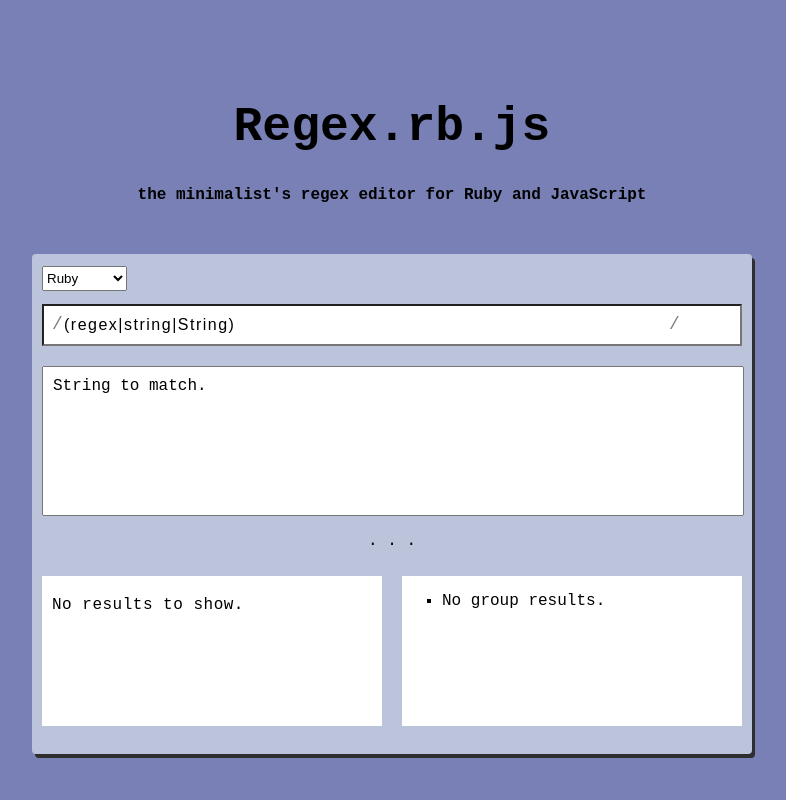
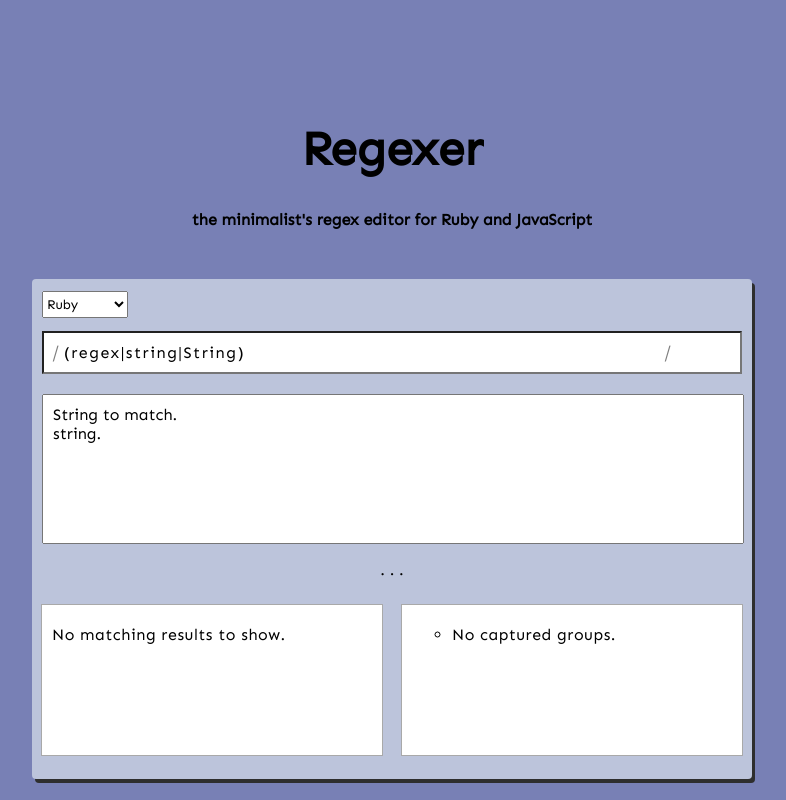
Before and after one commit to jordanmoore753/JS-Ruby-Regex, a React (Create React App) app: page / in a window 1280 px wide. Shown: the whole page, without its empty margins (248-1034 px from the left). Built offline with nearby package versions, Linux system fonts and the light colour scheme.

Commit message:
js and rb working, create mobile styling

```diff
--- a/public/index.html
+++ b/public/index.html
@@ -9,6 +9,7 @@
       name="description"
       content="Web site created using create-react-app"
     />
+    <link href="https://fonts.googleapis.com/css?family=Sen&display=swap" rel="stylesheet">
     <link rel="apple-touch-icon" href="%PUBLIC_URL%/logo192.png" />
     <!--
       manifest.json provides metadata used when your web app is installed on a
@@ -24,7 +25,7 @@
       work correctly both with client-side routing and a non-root public URL.
       Learn how to configure a non-root public URL by running `npm run build`.
     -->
-    <title>React App</title>
+    <title>Regexer</title>
   </head>
   <body>
     <noscript>You need to enable JavaScript to run this app.</noscript>
--- a/src/App.js
+++ b/src/App.js
@@ -6,9 +6,9 @@
   state = {
     regexText: '(regex|string|String)',
     options: '',
-    strText: 'String to match.',
-    matchText: { __html: 'No results to show.' },
-    groupMatches: { __html: '<li>No group results.</li>' },
+    strText: "String to match.\nstring.",
+    matchText: { __html: '<p>No matching results to show.</p>' },
+    groupMatches: { __html: '<li>No captured groups.</li>' },
     language: 'Ruby'
   };
 
@@ -46,13 +46,13 @@
     try {
       regex = new RegExp(data.regex, data.opt);
     } catch(error) {
-      this.matchChange({ __html: 'Invalid regex.'});
+      this.matchChange({ __html: '<p>Invalid regex.</p>'});
       return this.groupChange({ __html: '<li>No group results.</li>'});
     }
 
     let results = Helper.matchJS(regex, data.string);
     let element = Helper.createJSHighlight(results, regex, data.string);
-    let g = Helper.groupJS(results);
+    let g = Helper.makeLiJS(results.groups);
 
     this.matchChange(element);
     this.groupChange(g);
@@ -63,7 +63,7 @@
 
     let data = {
       'regex': this.state.regexText,
-      'string': this.state.strText,
+      'string': this.state.strText.split('\n'),
       'opt': this.state.options
     };
 
@@ -84,13 +84,15 @@
     .then(function(json) {
       if (Helper.isError(json)) {
         self.matchChange({ __html: Helper.createErrorMsg(json) });
-        self.groupChange({ __html: '<li>No group results.</li>'});
+        self.groupChange({ __html: '<li>No captured groups.</li>'});
         return;
       }
 
+      let paragraphs = '';
       let g = Helper.getGroups(json.groups);
+      json.match.forEach((para) => paragraphs += para);
 
-      self.matchChange({ __html: json.match });
+      self.matchChange({ __html: paragraphs });
       self.groupChange(g);
     })
     .catch(function(error) {
@@ -139,9 +141,10 @@
           onBlur={this.fetchResults}
         />
         <p className="dots">. . .</p>
-        <section className="left-output" title="Match Output">
-          <p dangerouslySetInnerHTML={this.state.matchText} className="output"/>
-        </section>
+        <section
+          className="left-output"
+          title="Match Output"
+          dangerouslySetInnerHTML={this.state.matchText} />
         <section className="right-output" title="Group Output">
           <ul dangerouslySetInnerHTML={this.state.groupMatches} />
         </section>
--- a/src/helpers.js
+++ b/src/helpers.js
@@ -13,30 +13,53 @@
   },
 
   createJSHighlight: function(data, reg, str) {
-    let s = str.replace(reg, `<span class='highlight'>$&</span>`);
-    return { __html: s };
+    let newStrings = [];
+
+    str.forEach(function(s) {
+      newStrings.push(s.replace(reg, `<span class='highlight'>$&</span>`));
+    });
+
+    let r;
+
+    newStrings = newStrings.map(function(s) {
+      if (s === '') {
+        return '<br>';
+      }
+
+      r = '<p>';
+      r += s + '</p>';
+      return r;
+    });
+
+    let res = '';
+
+    newStrings.forEach((p) => res += p);
+    return { __html: res };
   },
 
   matchJS: function(regex, str) {
-    let array = [...str.matchAll(regex)];
-    let n = [];
-    let obj;
+    let res = [];
 
-    array.forEach(function(sub) {
-      obj = { match: undefined, groups: [] };
-
-      sub.forEach(function(e, i) {
-        if (i === 0) {
-          obj.match = e;
-        } else {
-          obj.groups.push(e);
-        }
-      });
-
-      n.push(obj);
+    str.forEach(function(s) {
+      res.push([...s.matchAll(regex)]);
     });
 
-    return n;
+    let n = [];
+    let obj = { match: [], groups: [] };
+
+    res.forEach(function(sub) {
+      sub.forEach(function(e) {
+        e.forEach(function(inn, i) {
+          if (i === 0) {
+            obj.match.push(inn);
+          } else {
+            obj.groups.push(inn);
+          }
+        });
+      });
+    });
+
+    return obj;
   },
 
   groupJS: function(data) {
--- a/src/index.css
+++ b/src/index.css
@@ -26,7 +26,7 @@
   -webkit-font-smoothing: antialiased;
   -moz-osx-font-smoothing: grayscale;
   font-size: 16px;
-  font-family: monospace;
+  font-family: 'Sen', sans-serif;
   background-color: #7880B5;
 }
 
@@ -45,8 +45,16 @@
 }
 
 h1 {
-  margin-top: 100px;
+  margin-top: 120px;
   font-size: 3rem;
+}
+
+p {
+  white-space: pre-wrap;
+}
+
+li {
+  list-style-type: circle;
 }
 
 @media (min-width: 1000px) {
@@ -73,10 +81,14 @@
     padding: 3px 0;
   }
 
+  .left-regex, .right-regex, .string-text, .lang-choice {
+    font-family: 'Sen', sans-serif;
+  }
+
   .left-regex {
     display: block;
     float: left;
-    width: 625px;
+    width: 620px;
     box-sizing: border-box;
     padding: 10px 0;
     padding-left: 20px;
@@ -89,7 +101,7 @@
   .right-regex {
     display: block;
     float: right;
-    width: 75px;
+    width: 80px;
     box-sizing: border-box;
     padding: 10px 0;
     padding-left: 15px;
@@ -136,10 +148,9 @@
     padding: 10px;
   }
 
-  .left-output {
+  .left-output, .right-output {
     display: block;
     background-color: white;
-    float: left;
     width: 340px;
     height: 150px;
     overflow: auto;
@@ -147,21 +158,15 @@
     padding: 4px 10px;
     margin: 10px 10px;
     letter-spacing: .5px;
+    outline: solid darkgray 1px;
+  }
+
+  .left-output {
+    float: left;
   }
 
   .right-output {
-    display: block;
-    background-color: white;
     float: right;
-    width: 340px;
-    height: 150px;
-    overflow-y: auto;
-    box-sizing: border-box;
-    margin: 10px 10px;
-  }
-
-  .right-output li {
-    list-style-type: square;
   }
 
   .dots {
--- a/src/index.js
+++ b/src/index.js
@@ -6,7 +6,7 @@
 
 ReactDOM.render(
   <div>
-    <h1>Regex.rb.js</h1>
+    <h1>Regexer</h1>
     <h4>the minimalist's regex editor for Ruby and JavaScript</h4>
     <App />
   </div>,
```
